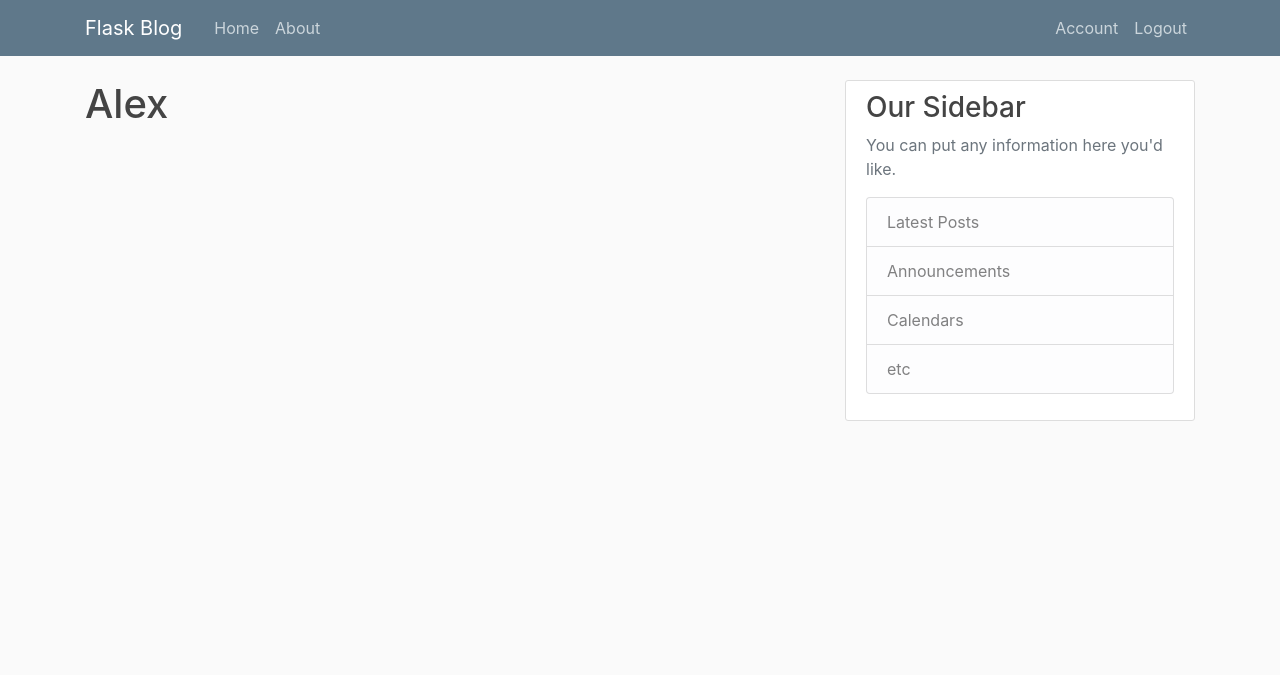
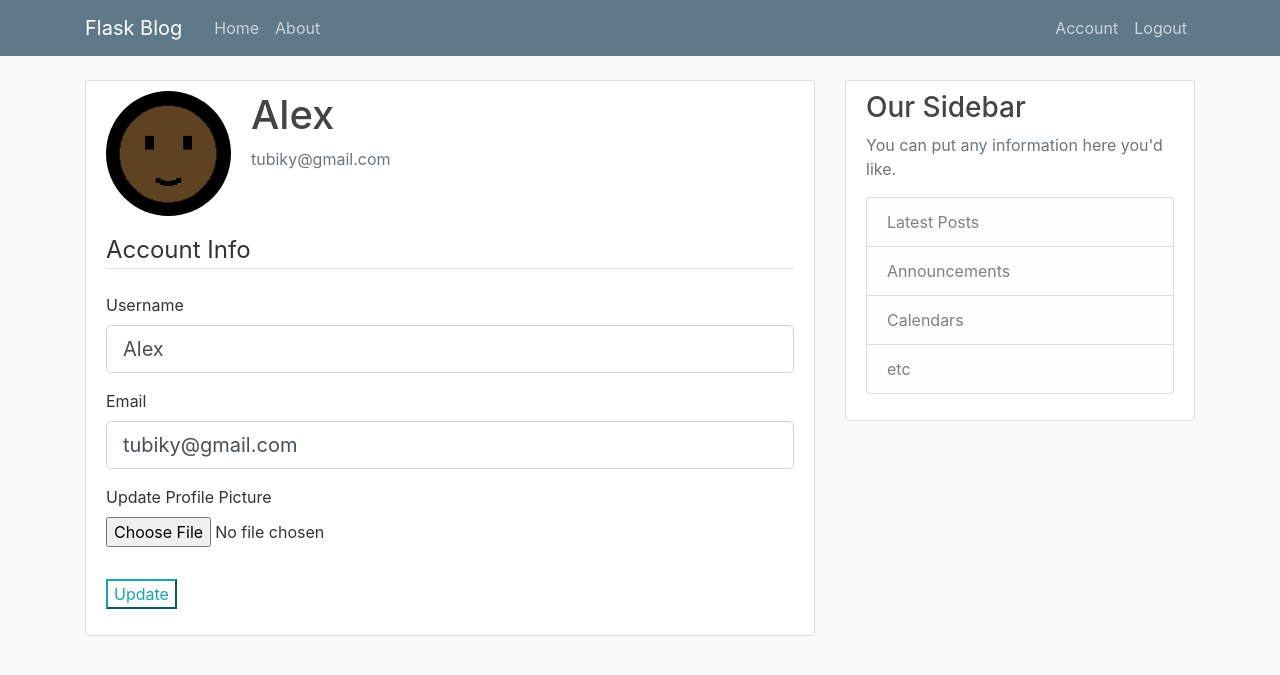
Before and after one commit to tubiky/FlaskBlog, a Flask app: page /account in a window 1280 px wide. Shown: the top 675 px of the page. Run offline with Flask 2, Linux system fonts and the light colour scheme; a user stored in the database is signed in; some libraries are stand-ins or nearby versions.

Commit message:
파트7 26분 55초

```diff
--- a/flaskblog/forms.py
+++ b/flaskblog/forms.py
@@ -1,4 +1,6 @@
 from flask_wtf import FlaskForm
+from flask_wtf.file import FileField, FileAllowed
+from flask_login import current_user
 from wtforms import StringField, PasswordField, SubmitField, BooleanField
 from wtforms.validators import DataRequired, Length, Email, EqualTo, ValidationError
 from flaskblog.models import User
@@ -21,9 +23,26 @@ class RegistrationForm(FlaskForm):
             raise ValidationError('That email is taken. Please choose a different one.')
 
 
-
 class LoginForm(FlaskForm):
     email = StringField('Email', validators=[DataRequired(), Email()])
     password = PasswordField('Password', validators=[DataRequired(), Length(min=4, max=12)])
     remember = BooleanField('Remember Me')
     submit = SubmitField('Login')
+
+class UpdateAccountForm(FlaskForm):
+    username = StringField('Username', validators=[DataRequired(), Length(min=2, max=20)])
+    email = StringField('Email', validators=[DataRequired(), Email()])
+    picture = FileField("Update Profile Picture", validators=[FileAllowed(['jpg', 'png'])])
+    submit = SubmitField('Update')
+
+    def validate_username(self, username):
+        if username.data != current_user.username:
+            user = User.query.filter_by(username=username.data).first()
+            if user:
+                raise ValidationError('That username is taken. Please choose a different one.')
+
+    def validate_email(self, email):
+        if email.data != current_user.email:
+            user = User.query.filter_by(email=email.data).first()
+            if user:
+                raise ValidationError('That email is taken. Please choose a different one.')
--- a/flaskblog/models.py
+++ b/flaskblog/models.py
@@ -10,7 +10,7 @@ class User(db.Model, UserMixin):
     id = db.Column(db.Integer, primary_key=True)
     username = db.Column(db.String(20), unique=True, nullable=False)
     email = db.Column(db.String(120), unique=True, nullable=False)
-    image_file = db.Column(db.String(20), nullable=False, default='default.jpg')
+    image_file = db.Column(db.String(20), nullable=False, default='default.png')
     password = db.Column(db.String(60), nullable=False)
     posts = db.relationship('Post', backref='author', lazy=True)
 
--- a/flaskblog/routes.py
+++ b/flaskblog/routes.py
@@ -1,6 +1,6 @@
 from flask import render_template, url_for, flash, redirect, request
 from flaskblog import app, db, bcrypt
-from flaskblog.forms import RegistrationForm, LoginForm
+from flaskblog.forms import RegistrationForm, LoginForm, UpdateAccountForm
 from flaskblog.models import User, Post
 from flask_login import login_user, current_user, logout_user, login_required
 
@@ -28,7 +28,15 @@ def home():
 @app.route("/about")
 def about():
     return render_template('about.html', title='About')
+# 1st User
+    # username: Alex
+    # my email: tubiky@gmail.com
+    # my password: testing
 
+# 2nd User
+    # username: Alice
+    # email: alice1004@gmail.com
+    # password: testing2
 
 @app.route('/register', methods=['GET', 'POST'])
 def register():
@@ -66,7 +74,18 @@ def logout():
     return redirect(url_for('home'))
 
 
-@app.route('/account')
+@app.route('/account', methods=['GET', 'POST'])
 @login_required
 def account():
-    return render_template('account.html', title='Account')
+    form = UpdateAccountForm()
+    if form.validate_on_submit():
+        current_user.username = form.username.data
+        current_user.email = form.email.data
+        db.session.commit()
+        flash('Your account has been updated!', 'success')
+        return redirect(url_for('account'))
+    elif request.method == 'GET':
+        form.username.data = current_user.username
+        form.email.data = current_user.email
+    image_file = url_for('static', filename='profile_pics/' + current_user.image_file)
+    return render_template('account.html', title='Account', image_file=image_file, form=form)
--- a/flaskblog/templates/account.html
+++ b/flaskblog/templates/account.html
@@ -1,4 +1,60 @@
 {% extends "layout.html" %}
 {% block content %}
-    <h1>{{ current_user.username }}</h1>
+    <div class="content-section">
+        <div class="media">
+            <img class="rounded-circle account-img" src="{{ image_file }}">
+            <div class="media-body">
+                <h2 class="account-heading">{{ current_user.username }}</h2>
+                <p class="text-secondary">{{ current_user.email }}</p>
+            </div>
+        </div>
+            <form action="" method="POST" enctype="multipart/form-data">
+                {{ form.hidden_tag() }}
+                <fieldset class="form-group">
+                    <legend class="border-bottom mb-4">Account Info</legend>
+                    <div class="form-group">
+                        {{ form.username.label(class="form-control-label") }}
+
+                        {% if form.username.errors %}
+                            {{ form.username(class="form-control form-control-lg is-invalid") }}
+                            <div class="invalid-feedback">
+                                {% for error in form.username.errors %}
+                                    <span> {{ error }} </span>
+                                {% endfor %}
+                            </div>
+
+                        {% else %}
+                            {{ form.username(class="form-control form-control-lg") }}
+                        {% endif %}
+                    </div>
+                    <div class="form-group">
+                        {{ form.email.label(class="form-control-label") }}
+                        {% if form.email.errors %}
+                            {{ form.email(class="form-control form-control-lg is-invalid") }}
+                            <div class="invalid-feedback">
+                                {% for error in form.email.errors %}
+                                    <span> {{ error }} </span>
+                                {% endfor %}
+                            </div>
+
+                        {% else %}
+                            {{ form.email(class="form-control form-control-lg") }}
+                        {% endif %}
+                    </div>
+                    <div class="form-group">
+                        {{ form.picture.label() }}
+                        {{ form.picture(class="form-control-file") }}
+                        {% if form.picture.errors %}
+                            {% for error in form.picture.errors %}
+                                <span class="text-danger"> {{ error }} </span><br>
+                            {% endfor %}
+                        {% endif %}
+                    </div>
+                </fieldset>
+                <div class="form-group">
+                    {{ form.submit(class="btn-outline-info") }}
+                </div>
+            </form>
+    </div>
+
 {% endblock content %}
```
Also changed, not shown: flaskblog/site.db, flaskblog/static/profile_pics/default.jpg (added), flaskblog/static/profile_pics/default.png (added).
